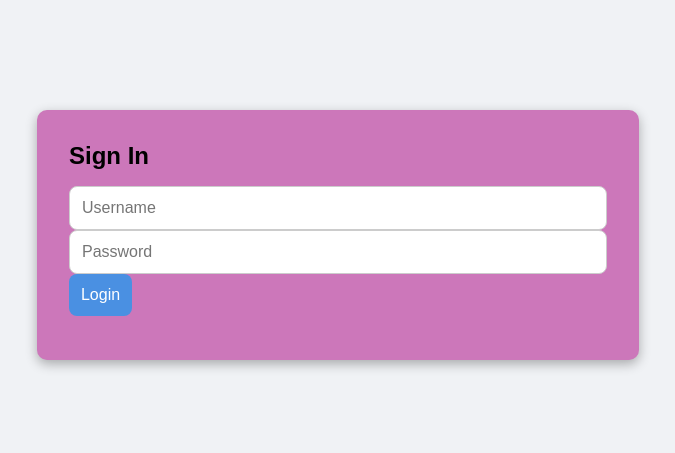
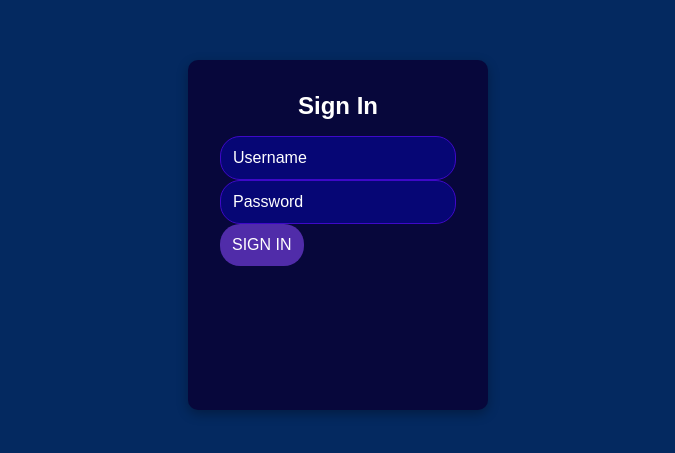
Before and after one commit to chrisdlr22/cdelar-login-ui-project, a plain HTML site: page index.html in a window 1280 px wide. Shown: the part 145-598 px from the top of the page, without its empty margins (302-977 px from the left). Drawn offline with Linux system fonts and the light colour scheme.

Commit message:
Changes made with styling. Added input focus.

```diff
--- a/index.html
+++ b/index.html
@@ -15,7 +15,7 @@
         <form>
             <input type="text" placeholder="Username" required />
             <input type="password" placeholder="Password" required />
-            <button type="submit">Login</button>
+            <button type="submit">SIGN IN</button>
         </form>
     </div>
     </div>
--- a/styles.css
+++ b/styles.css
@@ -10,14 +10,17 @@ body {
     justify-content: center;
     align-items: center;
     font-family: Arial, sans-serif;
-    background-color: #f0f2f5;
+    background-color: #042960;
 }
-
+h2{
+  text-align: center;
+}
 .login-box {
-    background-color: rgb(204, 119, 186);
+    background-color: rgb(7, 7, 59);
+    color: white;
     padding: 2rem;
-    min-width: 300px;
-    min-height: 250px;
+    max-width: 300px;
+    min-height: 350px;
     border-radius: 10px;
     box-shadow: 0 4px 12px rgba(0,0,0,0.3);
     display: flex;
@@ -25,22 +28,31 @@ body {
     gap: 1rem;
 }
 .login-box input {
+    color: white;
     padding: 0.75rem;
+    background-color: rgb(6, 6, 117);
+    border: 1px solid #3e08c8;
     font-size: 1rem;
-    border: 1px solid #ccc;
-    border-radius: 8px;
+    border-radius: 20px;
     width: 100%;
 }
 .login-box button {
     padding: 0.75rem;
     font-size: 1rem;
-    background-color: #4a90e2;
+    background-color: #502ca9;
     color: white;
     border: none;
-    border-radius: 8px;
+    border-radius: 20px;
     cursor: pointer;
     transition: background-color 0.3s;
 }
 .login-box button:hover {
     background-color: #357ab7;
 }
+.login-box input::placeholder {
+    color: white;
+}
+.login-box input:focus {
+    outline: none;
+    box-shadow: 0 0 5px #3e08c8;
+}
```
